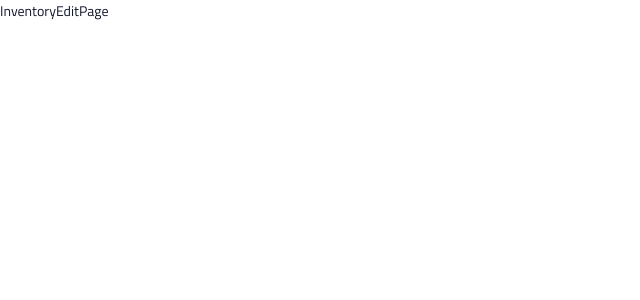
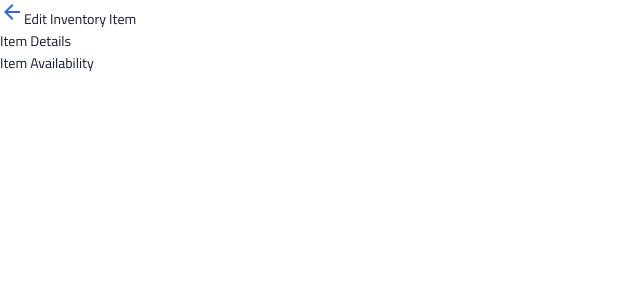
Before and after one commit to f2xiao/instock-frontend, a React (Create React App) app: page /inventories/1/edit in a window 1280 px wide. Shown: the top 300 px of the page, without its empty margins (0-640 px from the left). Built offline with nearby package versions, Linux system fonts and the light colour scheme.

Commit message:
Add redirection for  inventory page

```diff
--- a/src/components/Table/Table.jsx
+++ b/src/components/Table/Table.jsx
@@ -7,9 +7,11 @@ import sortIcon from "../../assets/icons/sort-24px.svg";
 import axios from "axios";
 import { API_URL } from "../../utils/api";
 import { useEffect, useState } from "react";
+import { useNavigate } from "react-router-dom";
 
 const Table = ({ type, headers, searchTerm, warehouseInventories = false, id = "" }) => {
 
+  const navigate = useNavigate();
   const [isAsc, setIsAsc] = useState(false);
   const [data, setData] = useState([]);
   const [itemToDelete, setItemToDelete] = useState();
@@ -54,6 +56,10 @@ const Table = ({ type, headers, searchTerm, warehouseInventories = false, id = "
   const handleItemDeleteClick = (item) => {
     setItemToDelete(item);
     setOpenDeleteModal(true);
+  };
+
+  const handleEditClick = (id) => {
+    navigate(`/${type}/${id}/edit`);
   };
 
   const handleColumnSorting = async (event) => {
@@ -130,7 +136,7 @@ const Table = ({ type, headers, searchTerm, warehouseInventories = false, id = "
                     handleItemDeleteClick(item);
                   }}
                 />
-                <img alt="edit icon" className="table__icon" src={editIcon} />
+                <img alt="edit icon" className="table__icon" src={editIcon} onClick={() => handleEditClick(item.id)} />
               </td>
             </tr>
           ))}
--- a/src/pages/InventoryEditPage/InventoryEditPage.jsx
+++ b/src/pages/InventoryEditPage/InventoryEditPage.jsx
@@ -1,7 +1,30 @@
 import "./InventoryEditPage.scss";
+import backArrow from "../../assets/icons/arrow_back-24px.svg"
+import { useNavigate, useParams } from "react-router-dom";
 
 const InventoryEditPage = () => {
-  return <div>InventoryEditPage</div>;
+
+  const navigate = useNavigate();
+  const { inventoryId } = useParams();
+  const handleBackClick = () => {
+    navigate('/inventories');
+  }
+
+  return <div>
+    <div>
+      <img src={backArrow} onClick={handleBackClick}></img>
+      Edit Inventory Item
+    </div>
+    <div>
+      <div>
+        Item Details
+      </div>
+      <div>
+        Item Availability
+      </div>
+    </div>
+
+  </div>;
 };
 
 export default InventoryEditPage;
```
